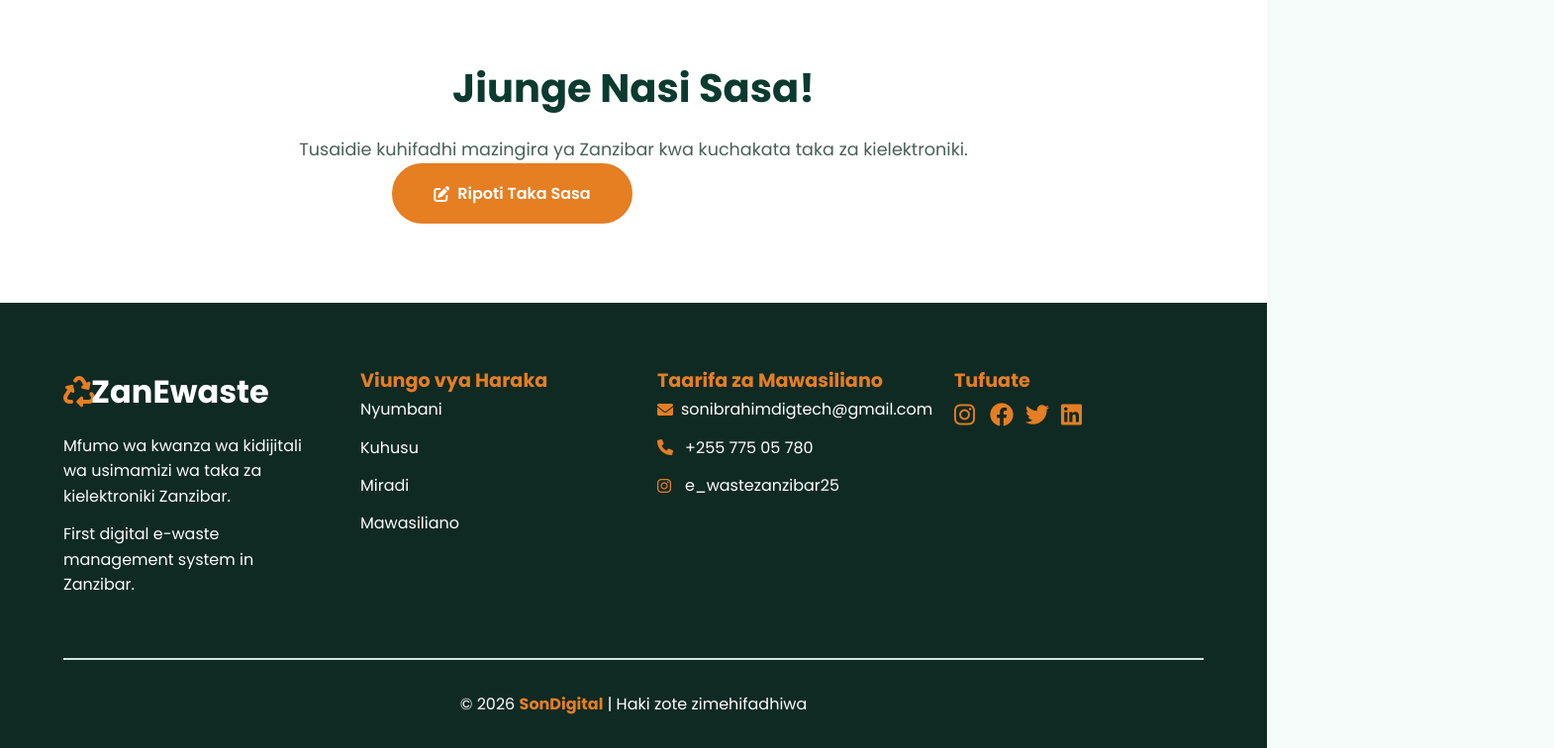
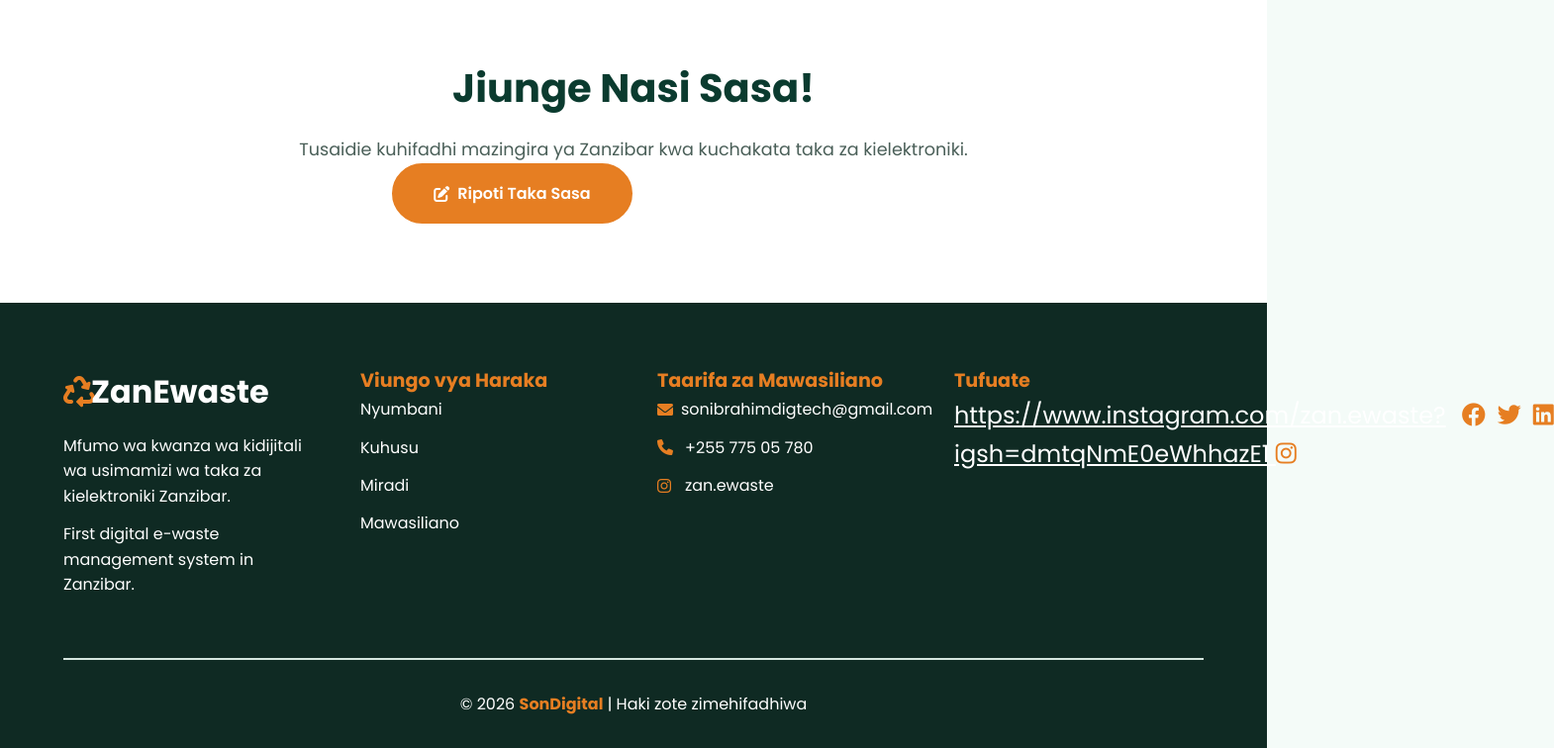
Before and after one commit to son-design/my_website, a plain HTML site: page index.html in a window 1280 px wide. Shown: the part 1701-2457 px from the top of the page at 99% size, 1570 px wide, since content can reach past the window. Drawn offline with nearby package versions, Linux system fonts and the light colour scheme.

```diff
--- a/index.html
+++ b/index.html
@@ -991,14 +991,14 @@
                 <h4 class="en">Contact Info</h4>
                 <p><i class="fas fa-envelope"></i> sonibrahimdigtech@gmail.com</p>
                 <p><i class="fas fa-phone"></i> +255 775 05 780</p>
-                <p><i class="fab fa-instagram"></i> e_wastezanzibar25</p>
+                <p><i class="fab fa-instagram"></i>zan.ewaste</p>
             </div>
 
             <div class="footer-section">
                 <h4 class="sw">Tufuate</h4>
                 <h4 class="en">Follow Us</h4>
                 <div class="social-links">
-                    <a href="#"><i class="fab fa-instagram"></i></a>
+                    <a href="#">https://www.instagram.com/zan.ewaste?igsh=dmtqNmE0eWhhazE1 <i class="fab fa-instagram"></i></a>
                     <a href="#"><i class="fab fa-facebook"></i></a>
                     <a href="#"><i class="fab fa-twitter"></i></a>
                     <a href="#"><i class="fab fa-linkedin"></i></a>
@@ -1138,4 +1138,5 @@
         });
     </script>
 </body>
+
 </html>
```
